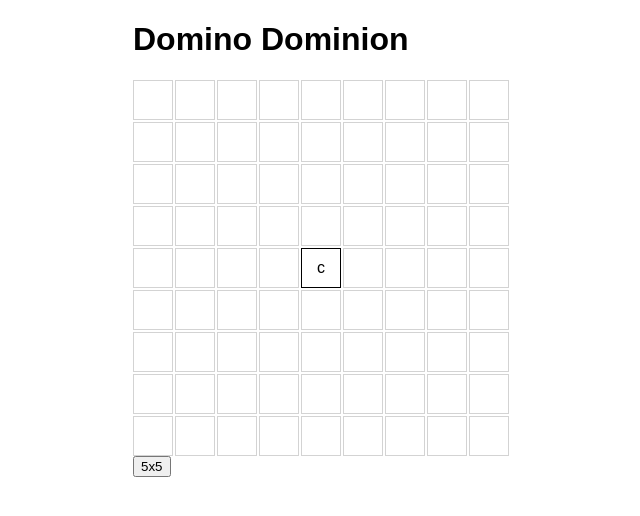
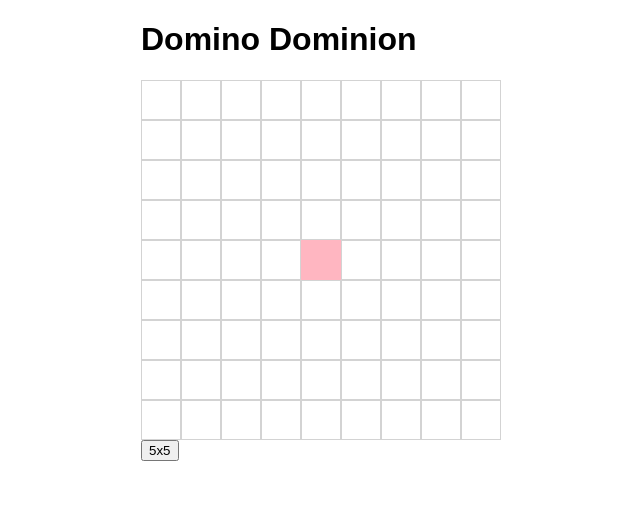
Before and after one commit to CaptainStack/domino-dominion, a React (Create React App) app: page / in a window 1280 px wide. Both pictures are taken after a click on the button "5x5". Shown: the top 516 px of the page, without its empty margins (319-959 px from the left). Built offline with nearby package versions, Linux system fonts and the light colour scheme.

Commit message:
Add terrain types

```diff
--- a/src/actions.js
+++ b/src/actions.js
@@ -1,3 +1,5 @@
+import { TERRAIN } from './initial_state';
+
 let TileData = (id, row, column, content, status) => ({ id: id, row: row, column: column, content: content });
 
 export const initialize_board = (state) => {
@@ -8,9 +10,9 @@ export const initialize_board = (state) => {
   for (let row = 0; row < state.board.dimensions.rows; row++) {
     for (let column = 0; column < state.board.dimensions.columns; column++) {
       if (row === Math.floor(state.board.dimensions.rows / 2) && column === Math.floor(state.board.dimensions.columns / 2)) {
-        board.tiles.push(TileData(id, row, column, "Castle"));
+        board.tiles.push(TileData(id, row, column, TERRAIN.castle));
       } else {
-        board.tiles.push(TileData(id, row, column, null));
+        board.tiles.push(TileData(id, row, column, TERRAIN.empty));
       }
       id++;
     }
@@ -19,3 +21,14 @@ export const initialize_board = (state) => {
   state.board = board;
   return state;
 }
+
+export const advance_content = (state, clicked_tile) => {
+  if (clicked_tile.content !== TERRAIN.castle && state.board.possible_tiles().includes(clicked_tile)) {
+    if (clicked_tile.content < 7) {
+      clicked_tile.content += 1;
+    } else {
+      clicked_tile.content = TERRAIN.empty;
+    }
+  }
+  return state;
+}
--- a/src/components/Tile.jsx
+++ b/src/components/Tile.jsx
@@ -1,20 +1,48 @@
 import React from 'react';
 import '../styles/Tile.css';
+import { TERRAIN } from '../initial_state';
+import { tileClicked } from '../events';
 
 export const Tile = ({tile, occupied, impossible, possible, legal}) => {
   let get_border_color = () => {
     if (occupied) {
-      return "black";
+      return get_background_color();
     } else if (possible) {
-      return "lighgrey";
+      return "#d3d3d3";
     } else {
-      return "grey";
+      return "white";
+    }
+  }
+
+  let get_background_color = () => {
+    switch(tile.content) {
+      case TERRAIN.empty:
+        return "white";
+      case TERRAIN.castle:
+        return "lightpink";
+      case TERRAIN.wheat:
+        return "#E7B928";
+      case TERRAIN.forest:
+        return "#314919";
+      case TERRAIN.lake:
+        return "#278DD5";
+      case TERRAIN.meadow:
+        return "#8E9C2D";
+      case TERRAIN.swamp:
+        return "#B19A7A";
+      case TERRAIN.mine:
+        return "#3D2B27";
+      default:
+        return "transparent";
     }
   }
   return (
     <div className="Tile" key={ tile.id }
-         style={{ borderColor: get_border_color()}}>
-      { tile.content ? "c" : null }
+         onMouseDown={ tileClicked(tile) }
+         style={{ borderColor: get_border_color(),
+                  backgroundColor: get_background_color()
+         }}>
+
     </div>
   );
 }
--- a/src/events.js
+++ b/src/events.js
@@ -3,3 +3,7 @@ import { store } from './index';
 export const newGameButtonClicked = event => {
   store.dispatch({ type: 'INITIALIZE_BOARD' });
 }
+
+export const tileClicked = clicked_tile => event => {
+  store.dispatch({ type: 'ADVANCE_CONTENT', tile: clicked_tile });
+}
--- a/src/initial_state.js
+++ b/src/initial_state.js
@@ -1,9 +1,20 @@
+
+export const TERRAIN = {
+  castle: 0,
+  empty: 1,
+  wheat: 2,
+  forest: 3,
+  lake: 4,
+  meadow: 5,
+  swamp: 6,
+  mine: 7,
+}
 
 let occupied_tiles =
   function() {
     let occupied_tiles = [];
     for (let tile of this.tiles) {
-      if (tile.content != null) {
+      if (tile.content !== TERRAIN.empty) {
         occupied_tiles.push(tile);
       }
     }
@@ -42,6 +53,8 @@ let possible_tiles =
     return possible_tiles;
   }
 
+
+
 export const INITIAL_STATE =
 {
   title: "Domino Dominion",
--- a/src/reducer.js
+++ b/src/reducer.js
@@ -1,10 +1,12 @@
 import { INITIAL_STATE } from './initial_state';
-import { initialize_board } from './actions';
+import { initialize_board, advance_content } from './actions';
 
 export default function reducer(state = INITIAL_STATE, action) {
   switch (action.type) {
     case 'INITIALIZE_BOARD':
       return initialize_board(state);
+    case 'ADVANCE_CONTENT':
+      return advance_content(state, action.tile);
     default:
       return state;
   }
--- a/src/styles/Board.css
+++ b/src/styles/Board.css
@@ -1,4 +1,3 @@
 .Board {
   display: grid;
-  gap: 2px;
 }
```
